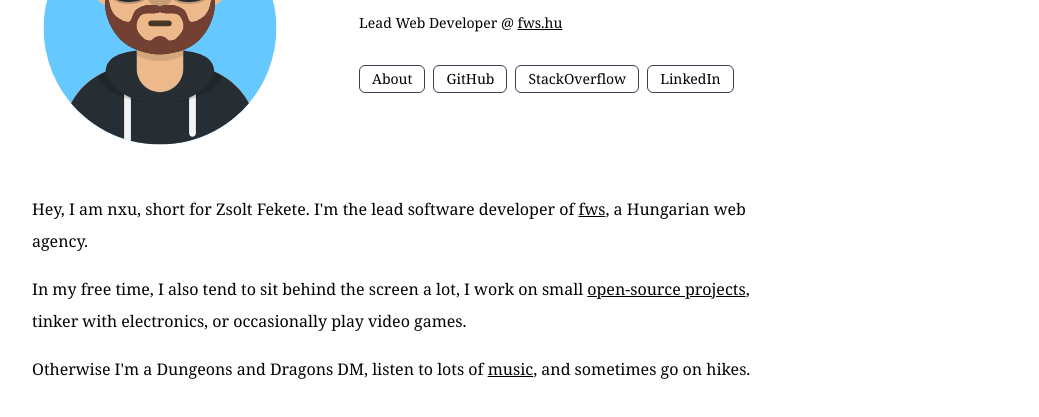
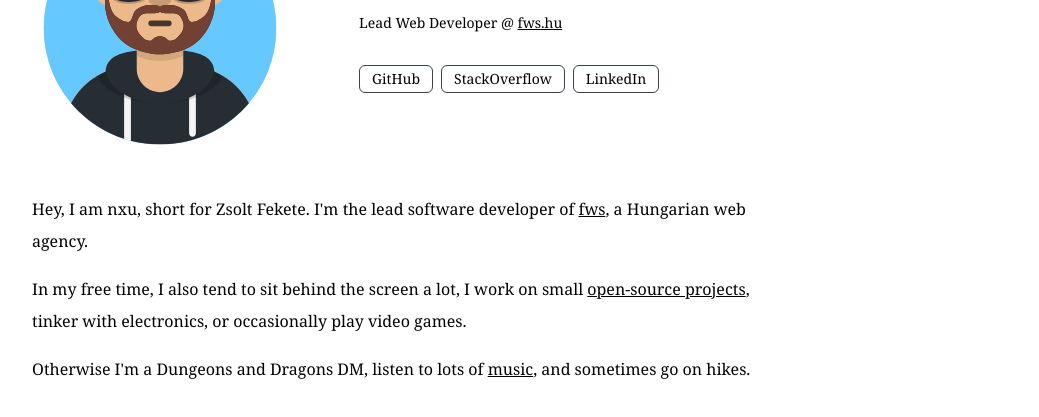
Before and after one commit to nxu/nxuhu-astro, an Astro site: page / in a window 1280 px wide. Shown: the part 159-576 px from the top of the page, without its empty margins (240-1279 px from the left). Built offline with nearby package versions, Linux system fonts and the light colour scheme; Astro itself is replaced by a stand-in of ours.

Commit message:
Remove unnecessary About link

```diff
--- a/src/components/Header.astro
+++ b/src/components/Header.astro
@@ -19,7 +19,6 @@ import LinkButton from './LinkButton.astro';
         </p>
 
         <div class="mt-8 flex gap-2 flex-wrap md:flex-nowrap justify-center md:justify-start">
-            <LinkButton href="/">About</LinkButton>
             <LinkButton href="https://github.com/nxu">GitHub</LinkButton>
             <LinkButton href="https://stackoverflow.com/users/1353677/nxu">StackOverflow</LinkButton>
             <LinkButton href="https://www.linkedin.com/in/nabunub/">LinkedIn</LinkButton>
```
